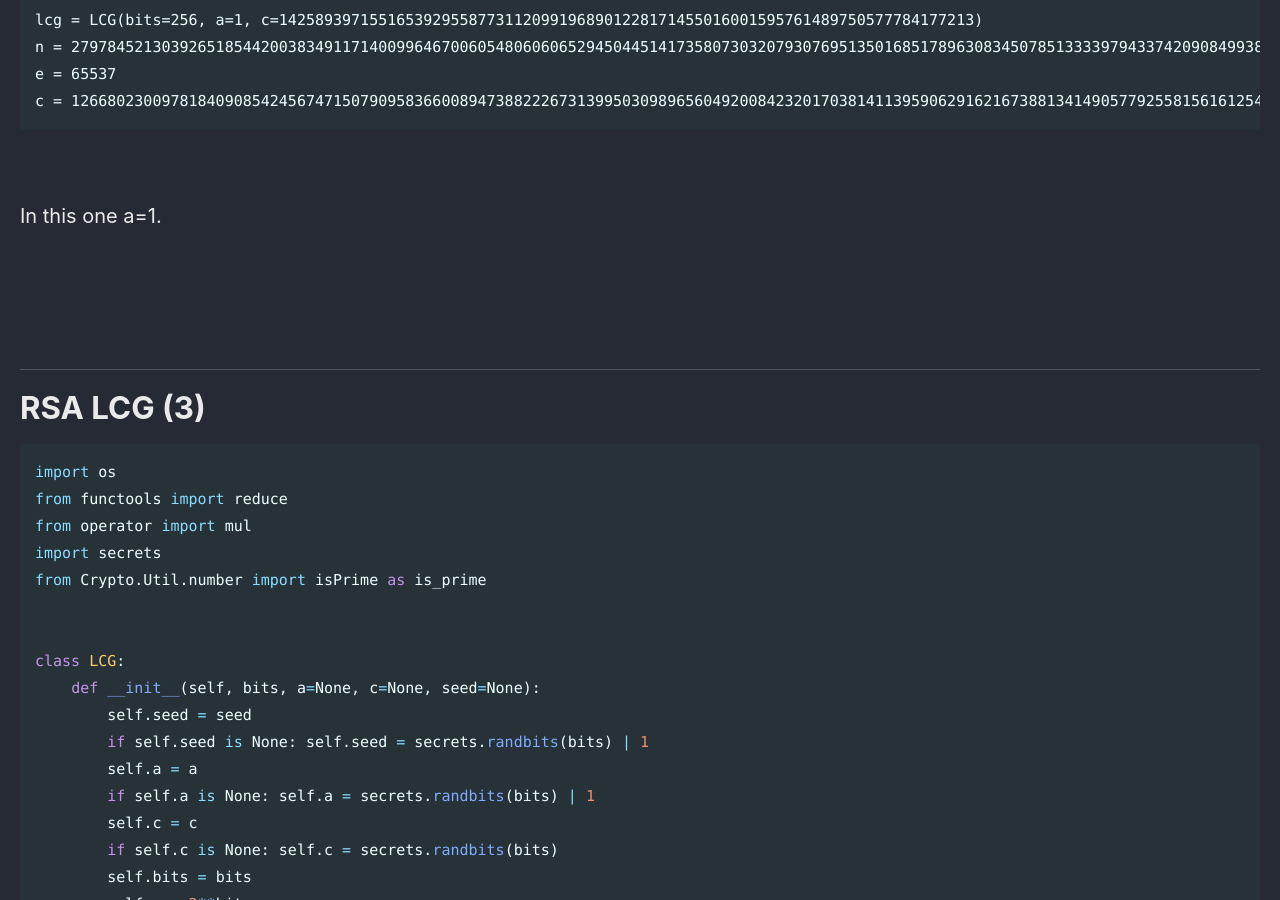
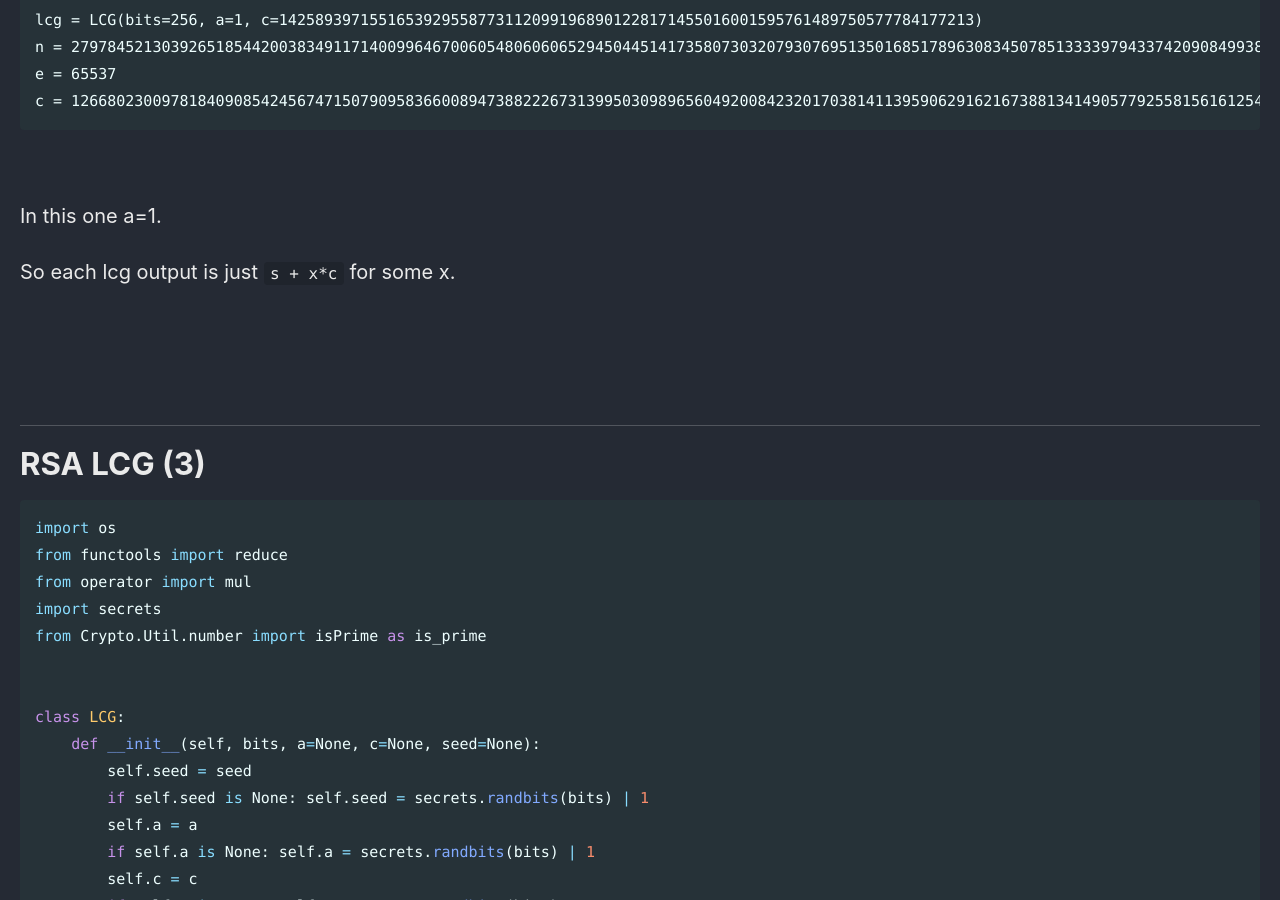
Before and after one commit to Connor-McCartney/Connor-McCartney.github.io, a Jekyll site: the page built from _pages/cryptography/other/HKCERT2024.md, in a window 1280 px wide and 900 px high, scrolled down 10971 px. Built offline with Jekyll 4.4.1, drawn with Linux system fonts in a browser that asks for light colours; cached includes are drawn as plain includes.

Commit message:
Update HKCERT2024.md

```diff
--- a/_pages/cryptography/other/HKCERT2024.md
+++ b/_pages/cryptography/other/HKCERT2024.md
@@ -429,6 +429,8 @@ c = 1266802300978184090854245674715079095836600894738822267313995030989656049200
 
 In this one a=1.
 
+So each lcg output is just `s + x*c` for some x.
+
 <br>
 
 <br>
```
